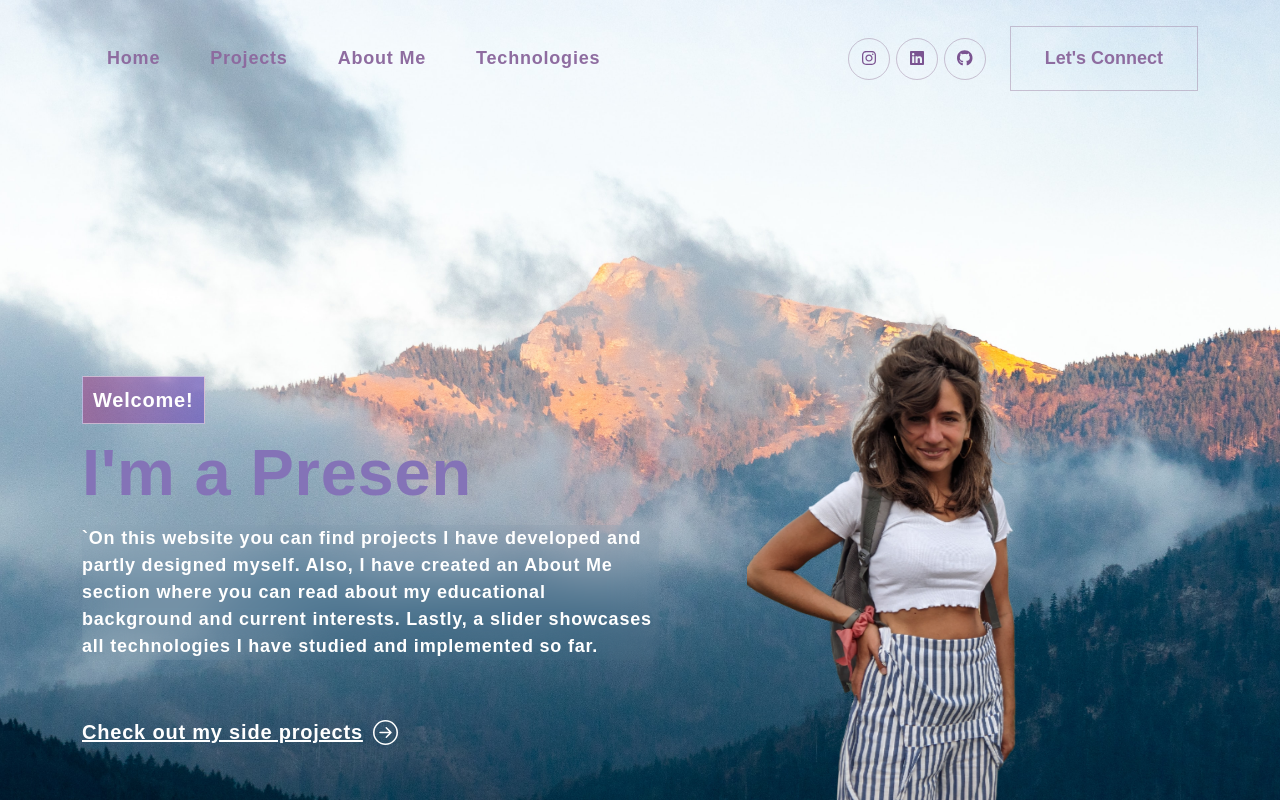
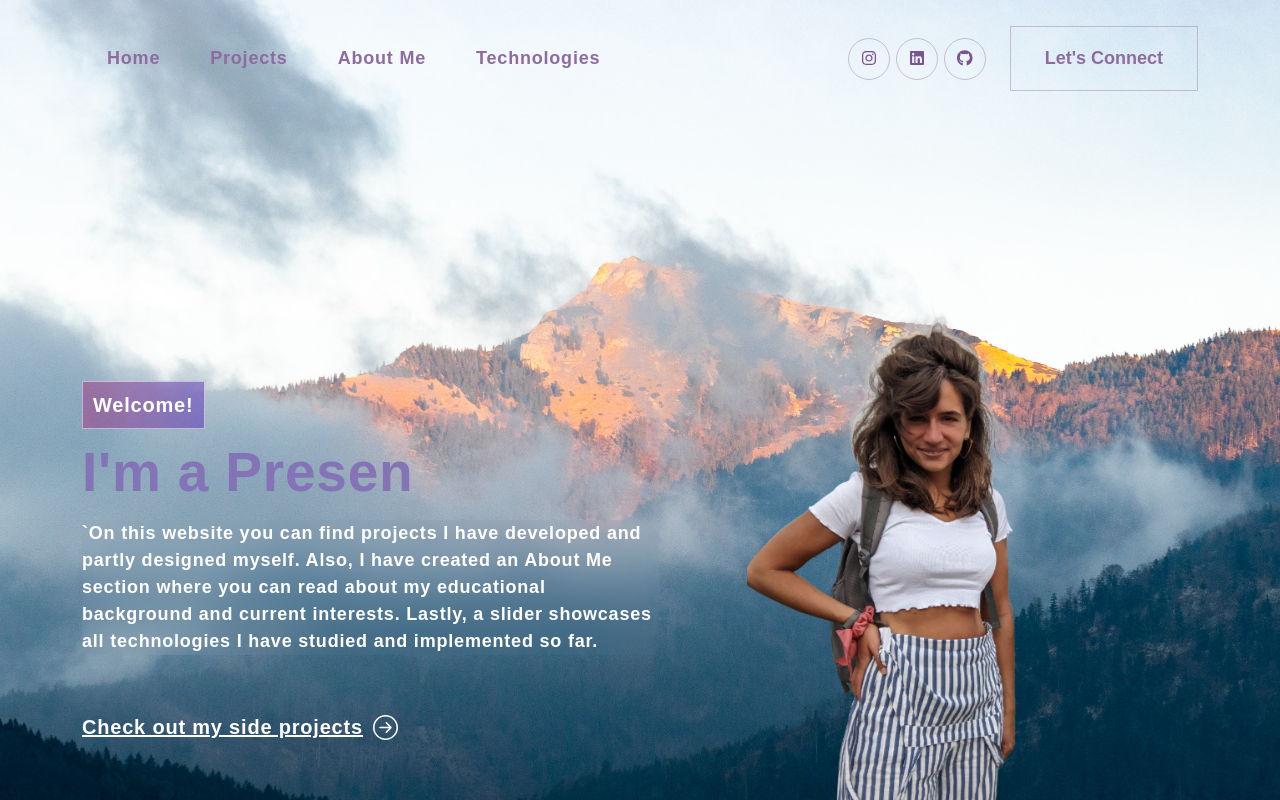
Before and after one commit to vildanguenay/portfolio2, a React (Create React App) app: page / in a window 1280 px wide. Shown: the top 800 px of the page. Built offline with nearby package versions, Linux system fonts and the light colour scheme.

Commit message:
remove white stripe on right screen part

```diff
--- a/src/App.css
+++ b/src/App.css
@@ -47,10 +47,15 @@ button {
   border: 0;
   background-color: transparent;
 }
-input:focus,
 textarea:focus,
 select:focus {
   outline: none;
+}
+section,
+footer {
+  overflow: hidden;
+  white-space: wrap;
+  word-break: break-word;
 }
 
 @media (min-width: 1700px) {
@@ -249,7 +254,7 @@ nav.navbar .navbar-toggler[aria-expanded='true'] .navbar-toggler-icon {
   display: inline-block;
 }
 .banner h1 {
-  font-size: 65px;
+  font-size: 55px;
   font-weight: 700;
   letter-spacing: 0.8px;
   line-height: 1;
@@ -311,8 +316,7 @@ nav.navbar .navbar-toggler[aria-expanded='true'] .navbar-toggler-icon {
 .skill {
   padding: 0 0 50px 0;
   position: relative;
-  /* border-top: 1px solid rgba(255, 255, 255, 0.5); */
-  /* border-top: 0.2px solid #868686; */
+  overflow: unset !important;
   background: linear-gradient(rgb(26 13 18), rgb(50 61 73), rgb(19 21 32));
 }
 .skill-box {
@@ -351,13 +355,13 @@ nav.navbar .navbar-toggler[aria-expanded='true'] .navbar-toggler-icon {
   max-height: 75%;
   margin: auto auto;
 }
-.background-image-left {
+/* .background-image-left {
   top: 28%;
   position: absolute;
   bottom: 0;
   width: 40%;
   z-index: -4;
-}
+} */
 
 /* Projects CSS */
 .project {
@@ -433,7 +437,7 @@ nav.navbar .navbar-toggler[aria-expanded='true'] .navbar-toggler-icon {
   overflow: hidden;
   margin-bottom: 24px;
 }
-@media (min-width: 400px) {
+@media (min-width: 300px) {
   .proj-imgbx {
     height: 20rem;
   }
@@ -457,6 +461,17 @@ nav.navbar .navbar-toggler[aria-expanded='true'] .navbar-toggler-icon {
 @media (min-width: 1000px) {
   .proj-imgbx {
     height: 43rem;
+  }
+}
+@media (max-width: 758px) {
+  .proj-txtx ul li {
+    font-size: medium;
+  }
+  .proj-txtx h4 {
+    font-size: large;
+  }
+  .proj-txtx h5 {
+    font-size: medium;
   }
 }
 
@@ -510,17 +525,17 @@ nav.navbar .navbar-toggler[aria-expanded='true'] .navbar-toggler-icon {
 .proj-txtx a {
   text-decoration-color: #bec0cc;
 }
-.background-image-right {
+/* .background-image-right {
   top: 20%;
   position: absolute;
   bottom: 0;
   width: 35%;
   right: 0;
   z-index: -4;
-}
+} */
 /* About CSS */
 #about {
-  /* background: linear-gradient(rgb(119 101 107), rgb(50 61 73)); */
+  background: unset;
   /* border-top: 1px solid rgba(255, 255, 255, 0.5); */
   background-image: url('./img/space2.jpg');
   background-size: cover;
@@ -529,9 +544,6 @@ nav.navbar .navbar-toggler[aria-expanded='true'] .navbar-toggler-icon {
 .footer {
   padding: 4rem 0;
   background: rgb(19 21 32);
-  background-position: center center;
-  background-size: cover;
-  background-repeat: no-repeat;
   text-align: center;
 }
 .footer p {
--- a/src/projectsDescriptions.json
+++ b/src/projectsDescriptions.json
@@ -25,7 +25,7 @@
     "header": "responsive create-react-app including",
     "header2": "applied technologies",
     "image": "firstWebsite",
-    "link": "https://vildanguenay.github.io/webshop/",
+    "link": "https://vildanguenay.github.io",
     "description": "<li>navigation</li><li>hamburger menu</li>",
     "description2": "<li>react router</li><li>(custom) css properties</li><li>flexbox</li><li>grid</li>"
   }
```
